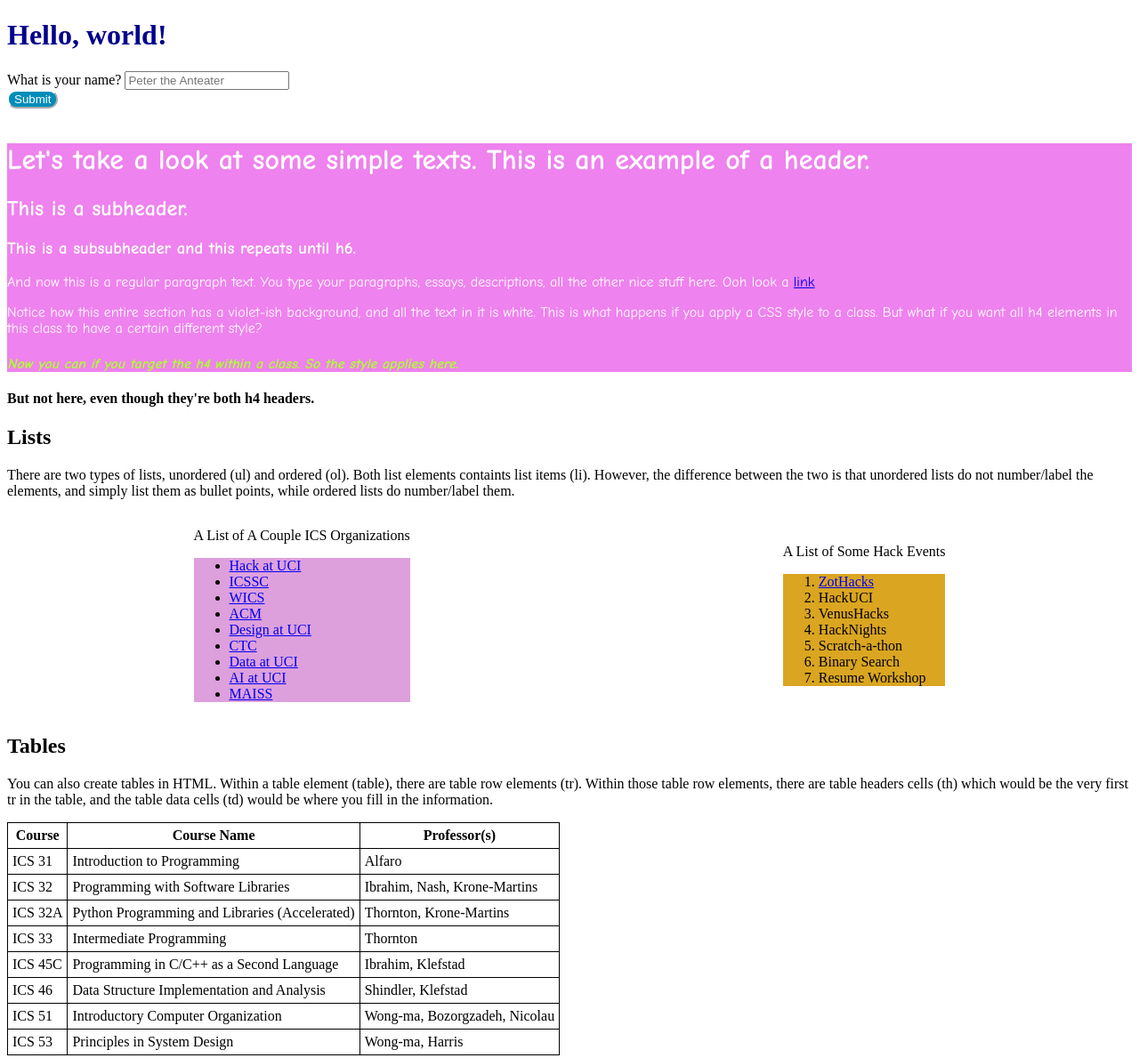
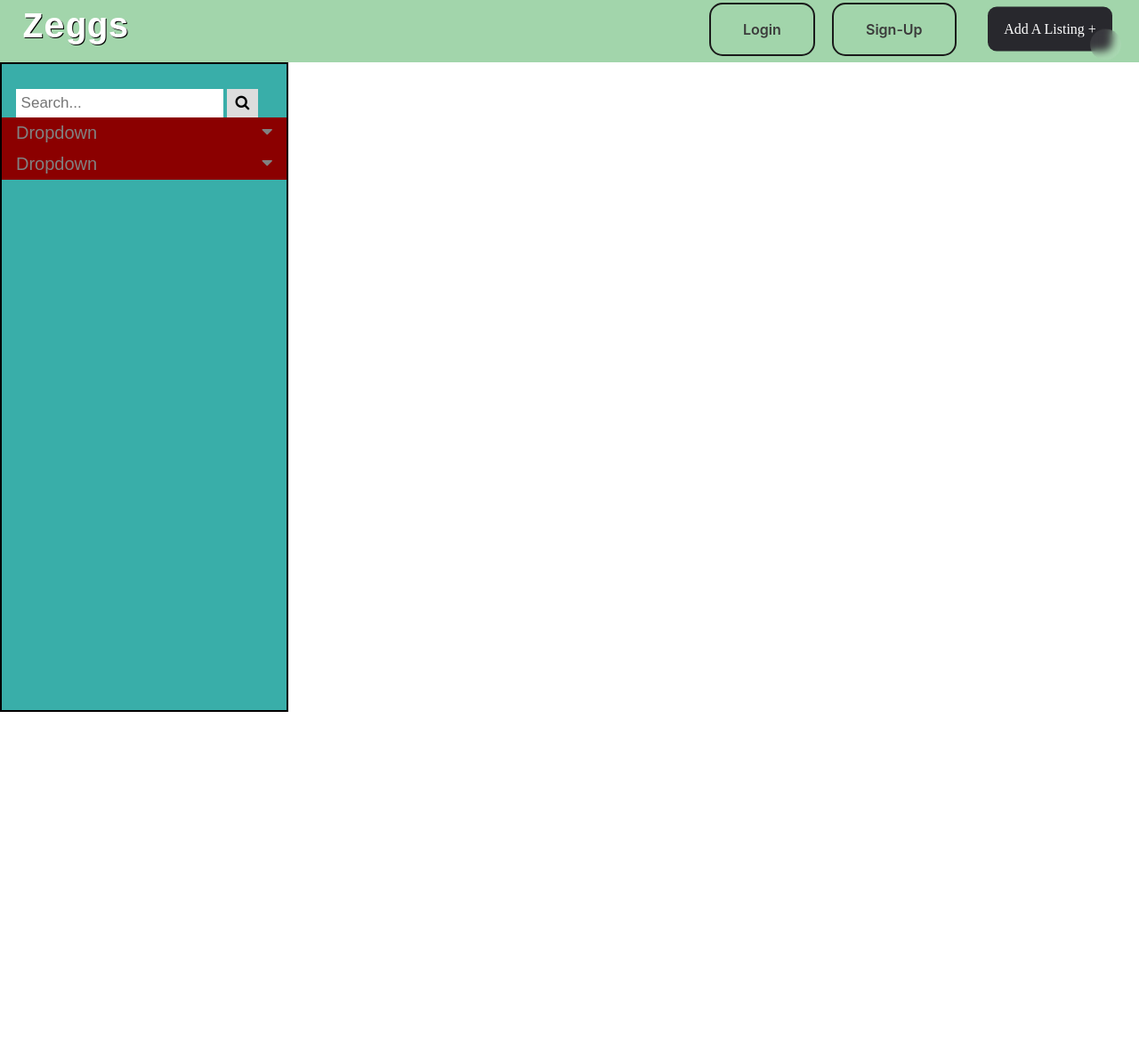
Before and after one commit to juliusya45/Zot-Sell, a plain HTML site: page index.html in a window 1280 px wide. Shown: the top 1189 px of the page at 89% size. After the commit the page ends 800 px from the top, so only its background shows below. Drawn offline with Linux system fonts and the light colour scheme.

Commit message:
home page

```diff
--- a/index.html
+++ b/index.html
@@ -11,185 +11,314 @@
         as well as change the way the website looks!
     -->
         <link rel="stylesheet" href="styles.css">
-    <title>My App</title>
+    <title>Zeggs</title>
+    <link rel="stylesheet" href="https://cdnjs.cloudflare.com/ajax/libs/font-awesome/4.7.0/css/font-awesome.min.css">
+    <style>
+        @import url("https://fonts.googleapis.com/css?family=Roboto&display=swap");
+        .container1{
+            background-color: #a2d5ab;
+            width: 25%;
+            position: relative;
+            max-width: 480px;
+            display:inline-flex;
+        }
+        .container2{
+            background-color: aqua;
+            max-width: 1440px;
+            display: inline-flex;
+        }
+        .main-header{
+            background-color: #a2d5ab;
+            color:darkgreen;
+            height: 70px;
+
+        }
+        .main-headertext{
+            color: white;
+            font-family:'Courier New';
+            font-size: 40px;
+            transform: translateY(20%);
+            margin-left: 25px;
+            text-shadow:
+            1px 1px 0 #000;
+        }
+        .button1 {
+            align-items: center;
+            appearance: none;
+            background-color: #39AEA9;
+            background-size: calc(100% + 20px) calc(100% + 20px);
+            border-radius: 125px;
+            border-width: 2px;
+            border-color: black;
+            box-shadow: none;
+            box-sizing: border-box;
+            color: #efeadd;
+            cursor: pointer;
+            display: inline-flex;
+            font-family: CircularStd,sans-serif;
+            font-size: 1rem;
+            justify-content: center;
+            line-height: 1.5;
+            padding: 10px 40px;
+            position: relative;
+            text-align: center;
+            text-decoration: none;
+            transition: background-color .2s,background-position .2s;
+            user-select: none;
+            -webkit-user-select: none;
+            touch-action: manipulation;
+            vertical-align: top;
+            white-space: nowrap;
+            margin-left: 10px;
+            margin-right: 10px;
+            transform: translateY(25%);
+        }
+
+/* CSS */
+        .button-28 {
+            appearance: none;
+            background-color: transparent;
+            border: 2px solid #1A1A1A;
+            border-radius: 15px;
+            box-sizing: border-box;
+            color: #3B3B3B;
+            cursor: pointer;
+            display: inline-block;
+            font-family: Roobert,-apple-system,BlinkMacSystemFont,"Segoe UI",Helvetica,Arial,sans-serif,"Apple Color Emoji","Segoe UI Emoji","Segoe UI Symbol";
+            font-size: 16px;
+            font-weight: 600;
+            line-height: normal;
+            margin-left: 10px;
+            margin-right: 10px;
+            min-height: 60px;
+            min-width: 0;
+            outline: none;
+            padding: 16px 36px;
+            text-align: center;
+            text-decoration: none;
+            transition: all 300ms cubic-bezier(.23, 1, 0.32, 1);
+            user-select: none;
+            -webkit-user-select: none;
+            touch-action: manipulation;
+            will-change: transform;
+            transform: translateY(5%);
+        }
+
+        .button-28:disabled {
+            pointer-events: none;
+        }
+
+        .button-28:hover {
+            color: #fff;
+            background-color: #1A1A1A;
+            box-shadow: rgba(0, 0, 0, 0.25) 0 8px 15px;
+            transform: translateY(-2px);
+        }
+
+        .button-28:active {
+            box-shadow: none;
+            transform: translateY(0);
+        }
+/* CSS */
+        .button-86 {
+            all: unset;
+            width: 100px;
+            height: 30px;
+            font-size: 16px;
+            background: transparent;
+            border: none;
+            position: relative;
+            color: white;
+            cursor: pointer;
+            z-index: 1;
+            padding: 10px 20px;
+            display: flex;
+            align-items: center;
+            justify-content: center;
+            white-space: nowrap;
+            user-select: none;
+            -webkit-user-select: none;
+            touch-action: manipulation;
+            display: inline-flex;
+            margin-left: 25px;
+            margin-right: 30px;
+            transform: translateY(15%);
+        }
+
+        .button-86::after,
+        .button-86::before {
+        content: '';
+        position: absolute;
+        bottom: 0;
+        right: 0;
+        z-index: -99999;
+        transition: all .4s;
+        }
+
+        .button-86::before {
+        transform: translate(0%, 0%);
+        width: 100%;
+        height: 100%;
+        background: #28282d;
+        border-radius: 10px;
+        }
+
+        .button-86::after {
+        transform: translate(10px, 10px);
+        width: 35px;
+        height: 35px;
+        background: #ffffff15;
+        backdrop-filter: blur(5px);
+        -webkit-backdrop-filter: blur(5px);
+        border-radius: 50px;
+        }
+
+        .button-86:hover::before {
+        transform: translate(5%, 20%);
+        width: 110%;
+        height: 110%;
+        }
+
+        .button-86:hover::after {
+        border-radius: 10px;
+        transform: translate(0, 0);
+        width: 100%;
+        height: 100%;
+        }
+
+        .button-86:active::after {
+        transition: 0s;
+        transform: translate(0, 5%);
+        }
+
+        .sidenav {
+        width: 25%;
+        max-width: 480;
+        position: fixed;
+        z-index: 1;
+        top: 70px;
+        bottom: 0px;
+        left: 0;
+        background-color: #39AEA9;
+        overflow-x: hidden;
+        padding-top: 20px;
+        border-style: solid;
+
+        border-width: 2px;
+        }
+
+        .sidenav a {
+        padding: 6px 8px 6px 16px;
+        text-decoration: none;
+        font-size: 25px;
+        color: #818181;
+        display: block;
+        }
+
+        .sidenav a:hover {
+        color: #f1f1f1;
+        }
+
+        .sidenav .search-container {
+
+        text-align: center;
+        }
+
+        .sidenav input[type=text] {
+        padding: 6px;
+        margin-top: 8px;
+        font-size: 17px;
+        border: none;
+        }
+
+        .sidenav .search-container button {
+        text-align: center;
+        padding: 6px 10px;
+        margin-top: 8px;
+        margin-right: 16px;
+        background: #ddd;
+        font-size: 17px;
+        border: none;
+        cursor: pointer;
+        }
+
+        .sidenav .search-container button:hover {
+        background: #ccc;
+        }
+
+        .sidenav a, .dropdown-btn {
+        padding: 6px 8px 6px 16px;
+        text-decoration: none;
+        font-size: 20px;
+        color: #818181;
+        display: block;
+        border: none;
+        background-color: darkred;
+        width:100%;
+        text-align: left;
+        cursor: pointer;
+        outline: none;
+        }
+
+        /* On mouse-over */
+        .sidenav a:hover, .dropdown-btn:hover {
+        color: #f1f1f1;
+        }
+
+        .active {
+            background-color: green;
+            color: white;
+        }
+
+            /* Dropdown container (hidden by default). Optional: add a lighter background color and some left padding to change the design of the dropdown content */
+        .dropdown-container {
+            display: none;
+            background-color: #262626;
+            padding-left: 8px;
+        }
+
+            /* Optional: Style the caret down icon */
+        .fa-caret-down {
+            float: right;
+            padding-right: 8px;
+        }
+    </style>
 </head>
-<body>
+<body style="margin: 0; background-color: white;">
     <div class="container">
-        <!-- Integrating HTML, CSS and JS -->
-        <!--
-            This chunk of the site uses HTML, CSS and JS. If you look in script.js,
-            you can see how you can use JS to select elements from the HTML document.
-            If you look in styles.css, you can see how you can use CSS to style elements
-            in the HTML document.
-            By using the ids of each of the elements, both the JS and CSS files are able to
-            extract and modify the elements without having to do so in index.html. Otherwise,
-            if everything is in one file, the code will look extremely messy!
-            Here, we have a greeting initially called "Hello, world". However, using JS, you can
-            change the greeting to a custom input by clicking the button.
-        -->
-        <h1 id="greeting">Hello, world!</h1>
-        <div>
-            <div>
-                <label for="exampleFormControlInput1" class="form-label">What is your name?</label>
-                <input id="exampleFormControlInput1" placeholder="Peter the Anteater">
-            </div>
-            <button type="submit" id="exampleFormBtn">Submit</button>
+        <div class="main-header">
+            <div class="main-headertext" style="display:inline-flex"><strong>Zeggs</strong></div>
+            <button class="button-86" style="float:right">Add A Listing +</button>
+            <button class="button-28" style="float:right">Sign-Up</button>
+            <button class="button-28" style="float:right">Login</button>
         </div>
-        <br/>
-
-        <!-- Texts in HTML -->
-        <!--
-            There are diffent types of text elements, but the most common ones are header, paragraph, and anchor elements.
-            Headers go from h1 to h6, paragraph elements (p) are simply normal text, and anchor elements (a) are links
-            that can wrap around other elements (text and images) and link to another site using the href attribute.
-        -->
-        <div class="text">
-            <h1>Let's take a look at some simple texts. This is an example of a header.</h1>
-            <h2>This is a subheader.</h2>
-            <h3>This is a subsubheader and this repeats until h6.</h3>
-            <p>
-                And now this is a regular paragraph text. You type your paragraphs, essays, descriptions,
-                all the other nice stuff here.
-                Ooh look a <a href="https://youtu.be/grd-K33tOSM">link</a>
-            </p>
-            <p>
-                Notice how this entire section has a violet-ish background,
-                and all the text in it is white. This is what happens if you apply a CSS style to a class.
-                But what if you want all h4 elements in this class to have a certain different style?
-            </p>
-            <h4>Now you can if you target the h4 within a class. So the style applies here.</h4>
-        </div>
-        <h4>But not here, even though they're both h4 headers.</h4>
-
-        <!-- Lists in HTML -->
-        <!--
-            There are two types of lists, unordered (ul) and ordered (ol). Unordered lists have list
-            items (li) without any specific order given to them like bullet points, whereas ordered lists
-            have their list items ordered/numbered.
-        -->
-        <div class="lists">
-            <h2>Lists</h2>
-            <p>
-                There are two types of lists, unordered (ul) and ordered (ol). Both list elements containts list items (li).
-                However, the difference between the two is that unordered lists do not number/label the elements, and simply
-                list them as bullet points, while ordered lists do number/label them.
-            </p>
-            <div class="list-box">
-                <div class="unordered">
-                    <p>A List of A Couple ICS Organizations</p>
-                    <ul>
-                        <li><a href="https://hack.ics.uci.edu/">Hack at UCI</a></li>
-                        <li><a href="https://studentcouncil.ics.uci.edu/">ICSSC</a></li>
-                        <li><a href="https://wics.ics.uci.edu/">WICS</a></li>
-                        <li><a href="https://acm-uci.org/">ACM</a></li>
-                        <li><a href="https://designatuci.com/">Design at UCI</a></li>
-                        <li><a href="https://ctc-uci.com/">CTC</a></li>
-                        <li><a href="https://www.dataatuci.com/">Data at UCI</a></li>
-                        <li><a href="https://aiclub.ics.uci.edu/">AI at UCI</a></li>
-                        <li><a href="https://www.maissuci.com/">MAISS</a></li>
-                    </ul>
-                </div>
-                <div class="ordered">
-                    <p>A List of Some Hack Events</p>
-                    <ol>
-                        <li><a href="https://zothacks.com/">ZotHacks</a></li>
-                        <li>HackUCI</li>
-                        <li>VenusHacks</li>
-                        <li>HackNights</li>
-                        <li>Scratch-a-thon</li>
-                        <li>Binary Search</li>
-                        <li>Resume Workshop</li>
-                    </ol>
-                </div>
-            </div>
-        </div>
-
-        <!-- Tables in HTML -->
-        <h2>Tables</h2>
-        <p>
-            You can also create tables in HTML. Within a table element (table), there are table row elements (tr).
-            Within those table row elements, there are table headers cells (th) which would be the very first tr in the table,
-            and the table data cells (td) would be where you fill in the information.
-        </p>
-        <table>
-            <tr>
-              <th>Course</th>
-              <th>Course Name</th>
-              <th>Professor(s)</th>
-            </tr>
-            <tr>
-              <td>ICS 31</td>
-              <td>Introduction to Programming</td>
-              <td>Alfaro</td>
-            </tr>
-            <tr>
-                <td>ICS 32</td>
-                <td>Programming with Software Libraries</td>
-                <td>Ibrahim, Nash, Krone-Martins</td>
-            </tr>
-            <tr>
-                <td>ICS 32A</td>
-                <td>Python Programming and Libraries (Accelerated)</td>
-                <td>Thornton, Krone-Martins</td>
-            </tr>
-            <tr>
-                <td>ICS 33</td>
-                <td>Intermediate Programming</td>
-                <td>Thornton</td>
-            </tr>
-            <tr>
-                <td>ICS 45C</td>
-                <td>Programming in C/C++ as a Second Language</td>
-                <td>Ibrahim, Klefstad</td>
-            </tr>
-            <tr>
-                <td>ICS 46</td>
-                <td>Data Structure Implementation and Analysis</td>
-                <td>Shindler, Klefstad</td>
-            </tr>
-            <tr>
-                <td>ICS 51</td>
-                <td>Introductory Computer Organization</td>
-                <td>Wong-ma, Bozorgzadeh, Nicolau</td>
-            </tr>
-            <tr>
-                <td>ICS 53</td>
-                <td>Principles in System Design</td>
-                <td>Wong-ma, Harris</td>
-            </tr>
-          </table>
-
-        <!-- The Box Model -->
-        <!--
-            This is an interactive playground for you to have fun with CSS's box model (although you
-            can mess with everything here, its just a starter-pack after all).
-
-            Below you can find a new element, the image element (img), which in its bare-form
-            takes in the src, which is the link to the image, and the alt, alternative text if the
-            image fails to load. It is good practice for all img elements to have an alt.
-        -->
-        <h2>The Box Model</h2>
-        <img src="box_model.PNG" alt="Box Model" style="height: 25%; width: 25%;">
-        <p>
-            Many people who start working in CSS struggle with the differences between
-            padding, border and margin. Instead of explaining through words (boring!),
-            here is a play space to mess around with them and see what happens.
-            Go ahead to styles.css and change some of the values and see what happens.
-        </p>
-        <div id="the-box">
-            <p id="content1">This is the content.</p>
-            <p id="content2">This is also content.</p>
-        </div>
-
-        <!-- Animation is Hard -->
-        <!--
-            Animation is hard, go to styles.css for a brief explanation.
-        -->
-        <h2>Animation</h2>
-        <p>Here is Petr spinning. That is all</p>
-        <a href="https://youtu.be/GtL1huin9EE"><img id="petr" src="petr.png" alt="petr"></a>
     </div>
 
+    <div class="sidenav">
+        <div class="search-container">
+            <form action="/action_page.php">
+            <input type="text" placeholder="Search..." name="search">
+            <button type="submit"><i class="fa fa-search"></i></button>
+            </form>
+        </div>
+        <button class="dropdown-btn">Dropdown
+            <i class="fa fa-caret-down"></i>
+          </button>
+          <div class="dropdown-container">
+            <a href="#">Link 1</a>
+            <a href="#">Link 2</a>
+            <a href="#">Link 3</a>
+          </div>
+        <button class="dropdown-btn">Dropdown
+            <i class="fa fa-caret-down"></i>
+        </button>
+          <div class="dropdown-container">
+            <a href="#">Link 1</a>
+            <a href="#">Link 2</a>
+            <a href="#">Link 3</a>
+          </div>
+    </div>
+    <div class="container2"></div>
     <!-- Load scripts at the end of your HTML to make pages load faster! -->
     <script src="script.js"></script>
 </body>
```
